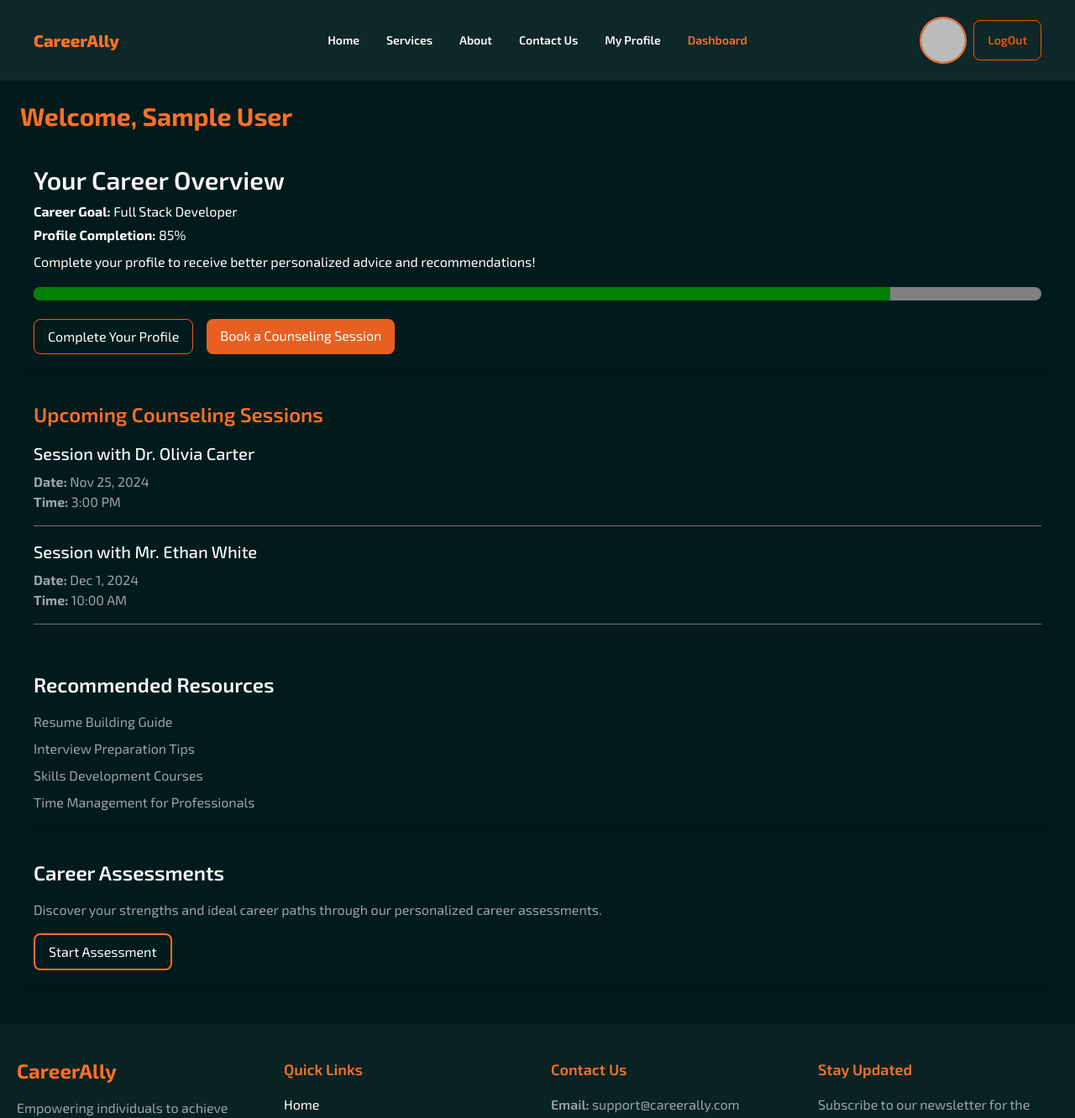
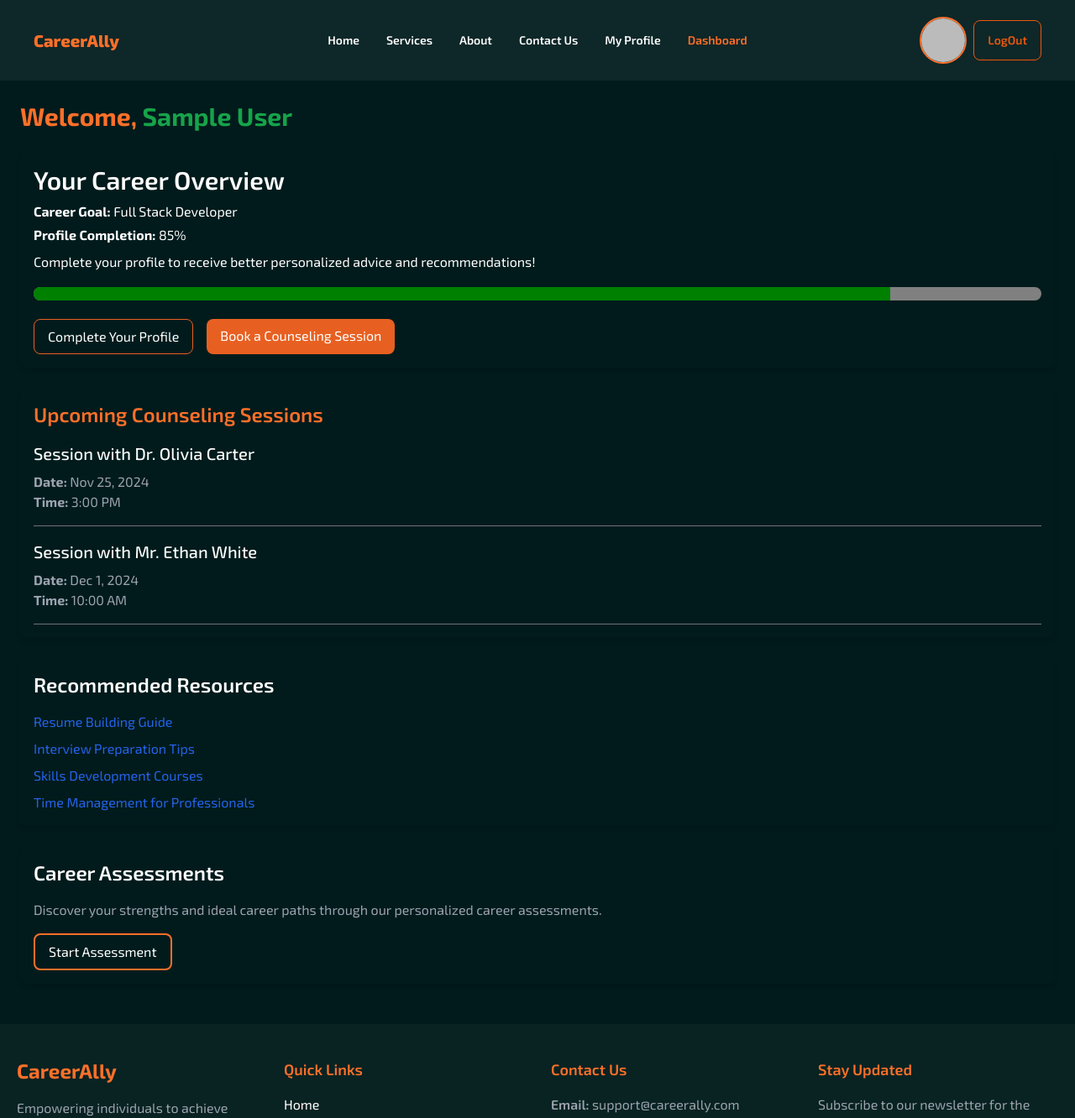
Before and after one commit to minjamin-ahmmed/career-ally, a React (Vite) app: page /dashboard in a window 1280 px wide. Shown: the top 1332 px of the page at 84% size. Built offline with nearby package versions, Linux system fonts and the light colour scheme; no server answers; sample sign-in values are in the browser's storage.

Commit message:
give a style in learn more section

```diff
--- a/src/Components/Dashboard/Dashboard.jsx
+++ b/src/Components/Dashboard/Dashboard.jsx
@@ -5,7 +5,6 @@ import { useContext } from 'react';
 const Dashboard = () => {
     const { user } = useContext(AuthContext);
 
-    // Dummy data for demonstration purposes
     const userInfo = {
         name: user?.displayName || 'John Doe',
         role: 'Counselee',
@@ -28,7 +27,7 @@ const Dashboard = () => {
 
     return (
         <div className="w-full mx-auto p-6 bg-[#011b1c]">
-            <h1 className="text-3xl font-bold text-[#FF7029]">Welcome, {userInfo.name}</h1>
+            <h1 className="text-3xl font-bold text-[#FF7029]">Welcome, <span className='text-green-600'>{userInfo.name}</span></h1>
 
             {/* Career Overview */}
             <div className="my-6 p-4 bg-[#011B1C] rounded-lg shadow-md">
@@ -62,7 +61,7 @@ const Dashboard = () => {
                 </div>
             </div>
 
-            {/* Upcoming Counseling Sessions */}
+
             <div className="my-6 p-4 bg-[#011B1C] rounded-lg shadow-md">
                 <h2 className="text-2xl font-semibold text-[#FF7029]">Upcoming Counseling Sessions</h2>
                 {upcomingSessions.length > 0 ? (
@@ -80,13 +79,12 @@ const Dashboard = () => {
                 )}
             </div>
 
-            {/* Recommended Resources */}
-            <div className="my-6 p-4 bg-[#011B1C] rounded-lg shadow-md">
+            <div className="my-6 p-4 rounded-lg shadow-md">
                 <h2 className="text-2xl font-semibold text-white">Recommended Resources</h2>
                 <ul className="mt-4 space-y-2">
                     {recommendedResources.map((resource, index) => (
                         <li key={index}>
-                            <Link to={resource.link} className="text-gray-400 hover:underline">
+                            <Link to={resource.link} className="text-blue-600 hover:underline">
                                 {resource.title}
                             </Link>
                         </li>
--- a/src/Components/Footer/Footer.jsx
+++ b/src/Components/Footer/Footer.jsx
@@ -24,7 +24,7 @@ const Footer = () => {
                             <li><NavLink to="/" className="hover:text-[#ff7029]">Home</NavLink></li>
                             <li><NavLink to="/about" className="hover:text-[#ff7029]">About Us</NavLink></li>
                             <li><NavLink to="/services" className="hover:text-[#ff7029]">Services</NavLink></li>
-                            <li><NavLink to="/contact" className="hover:text-[#ff7029]">Contact</NavLink></li>
+                            <li><NavLink to="/contactUs" className="hover:text-[#ff7029]">Contact</NavLink></li>
                         </ul>
                     </div>
 
--- a/src/Components/LearnMore/LearnMore.jsx
+++ b/src/Components/LearnMore/LearnMore.jsx
@@ -41,16 +41,18 @@ const LearnMore = () => {
             <h1 className="text-2xl lg:text-4xl text-white font-bold text-center mb-4">Unlock Your Career Potential with Expert Guidance</h1>
             <p className="text-gray-400 lg:w-[80%] mx-auto text-center">Explore our comprehensive career counseling services designed to help you identify your strengths, overcome challenges, and achieve your professional goals. From resume building and interview preparation to personalized career planning, our experts are here to guide you every step of the way. Let us help you pave the path to a fulfilling and successful career.</p>
 
-            <div className="mt-5 rounded-xl  bg-gray-400 bg-clip-padding backdrop-filter backdrop-blur-sm bg-opacity-10 border border-gray-100 p-6">
+            <div className="mt-5 grid grid-cols-1 md:grid-cols-1 lg:grid-cols-2 lg:gap-10 rounded-xl  bg-gray-400 bg-clip-padding backdrop-filter backdrop-blur-sm bg-opacity-10 border border-gray-100 p-6">
+                <div className="p-6 border border-orange-600 backdrop-blur-xl rounded-xl shadow-2xl">
+                    <img className="rounded-2xl w-full md:h-full md:object-cover" src={image} alt="" />
+                </div>
                 <div>
-                    <img className="rounded-2xl w-full" src={image} alt="" />
+                    <h2 className="text-[#ff7029] font-semibold lg:text-2xl text-xl mt-4">{service_name}</h2>
+                    <h3 className="font-medium text-green-400 mt-2"><span className="text-white font-medium">Service Type:</span> {category}</h3>
+                    <p className="text-gray-200 mt-4">Description: {description} </p>
+                    <p className="text-[#ffad29] font-semibold mt-2">Duration: <span className="text-white font-semibold">{duration}</span> </p>
+                    <p className="text-xl font-medium text-blue-300 mt-4">Counselor Name: {counselor} </p>
+                    <h3 className="text-xl font-bold text-white mt-4">Price: <span className="text-orange-600">{pricing}</span> </h3>
                 </div>
-                <h2 className="text-[#ff7029] font-semibold lg:text-2xl text-xl mt-4">{service_name}</h2>
-                <h3 className="font-medium text-green-400 mt-2"><span className="text-white font-medium">Service Type:</span> {category}</h3>
-                <p className="text-gray-200 mt-4">Description: {description} </p>
-                <p className="text-[#ffad29] font-semibold mt-2">Duration: <span className="text-white font-semibold">{duration}</span> </p>
-                <p className="text-xl font-medium text-blue-300 mt-4">Counselor Name: {counselor} </p>
-                <h3 className="text-xl font-bold text-white mt-4">Price: <span className="text-orange-600">{pricing}</span> </h3>
             </div>
 
             {/* Feedback Section */}
```
